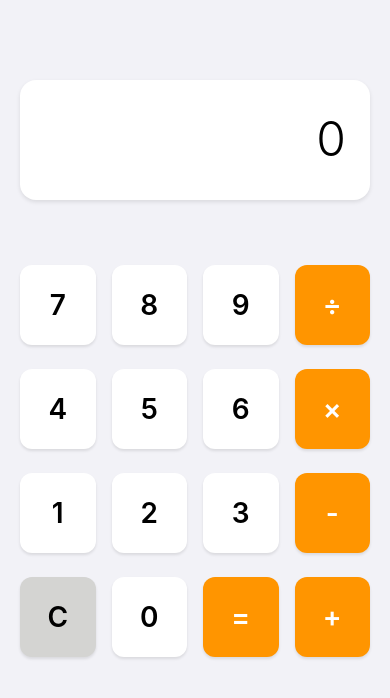
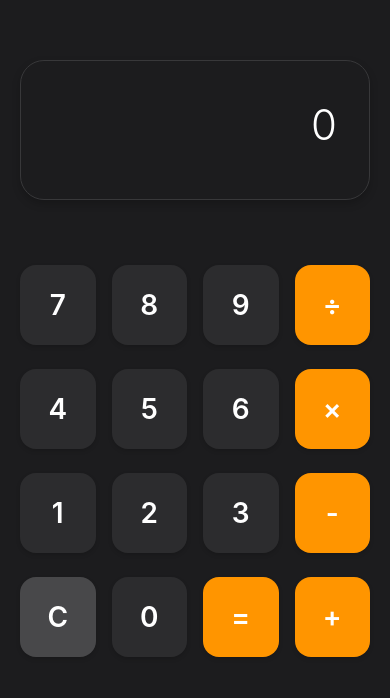
Before and after one commit to LuisT-ls/calculadora-mobile-reactnative, a React Native app: screen / in a window 390 px wide. Shown: the part 122-820 px from the top of the page. Built offline with nearby package versions, Linux system fonts and the light colour scheme.

Commit message:
Refactor ButtonCalc and CalculatorScreen components for a modern design. Updated button types, styles, and colors to enhance UI consistency and user experience. Adjusted layout and spacing for improved usability.

```diff
--- a/src/components/ButtonCalc.tsx
+++ b/src/components/ButtonCalc.tsx
@@ -1,11 +1,12 @@
 import React from 'react';
 import { TouchableOpacity, Text, StyleSheet, ViewStyle, TextStyle } from 'react-native';
 import { colors } from '../styles/colors';
+import { shadows, borderRadius, spacing } from '../styles/global';
 
 /**
  * Tipos de botão da calculadora
  */
-export type ButtonType = 'number' | 'operator' | 'function' | 'equals';
+export type ButtonType = 'number' | 'operator' | 'action' | 'equals';
 
 /**
  * Props do componente ButtonCalc
@@ -18,11 +19,11 @@ interface ButtonCalcProps {
 }
 
 /**
- * Componente de botão da calculadora
+ * Componente de botão da calculadora com design moderno
  *
  * @param label - Texto exibido no botão
  * @param onPress - Função chamada ao pressionar o botão
- * @param type - Tipo do botão (number, operator, function, equals)
+ * @param type - Tipo do botão (number, operator, action, equals)
  * @param flex - Valor flex para ajustar largura (padrão: 1)
  */
 export const ButtonCalc: React.FC<ButtonCalcProps> = ({
@@ -36,8 +37,8 @@ export const ButtonCalc: React.FC<ButtonCalcProps> = ({
     switch (type) {
       case 'operator':
         return styles.buttonOperator;
-      case 'function':
-        return styles.buttonFunction;
+      case 'action':
+        return styles.buttonAction;
       case 'equals':
         return styles.buttonEquals;
       default:
@@ -51,6 +52,8 @@ export const ButtonCalc: React.FC<ButtonCalcProps> = ({
       case 'operator':
       case 'equals':
         return styles.buttonTextLight;
+      case 'action':
+        return styles.buttonTextLight;
       default:
         return styles.buttonText;
     }
@@ -60,7 +63,7 @@ export const ButtonCalc: React.FC<ButtonCalcProps> = ({
     <TouchableOpacity
       style={[styles.button, getButtonStyle(), { flex }]}
       onPress={onPress}
-      activeOpacity={0.7}
+      activeOpacity={0.8}
     >
       <Text style={[styles.buttonLabel, getTextStyle()]}>{label}</Text>
     </TouchableOpacity>
@@ -69,19 +72,12 @@ export const ButtonCalc: React.FC<ButtonCalcProps> = ({
 
 const styles = StyleSheet.create({
   button: {
-    margin: 8,
-    borderRadius: 12,
+    margin: spacing.sm,
+    borderRadius: borderRadius.large,
     justifyContent: 'center',
     alignItems: 'center',
     minHeight: 80,
-    elevation: 2,
-    shadowColor: '#000',
-    shadowOffset: {
-      width: 0,
-      height: 2,
-    },
-    shadowOpacity: 0.1,
-    shadowRadius: 3,
+    ...shadows.medium,
   },
   buttonNumber: {
     backgroundColor: colors.buttonNumber,
@@ -89,11 +85,11 @@ const styles = StyleSheet.create({
   buttonOperator: {
     backgroundColor: colors.buttonOperator,
   },
-  buttonFunction: {
-    backgroundColor: colors.buttonFunction,
+  buttonAction: {
+    backgroundColor: colors.buttonAction,
   },
   buttonEquals: {
-    backgroundColor: colors.buttonOperator,
+    backgroundColor: colors.buttonEquals,
   },
   buttonLabel: {
     fontSize: 28,
--- a/src/screens/CalculatorScreen.tsx
+++ b/src/screens/CalculatorScreen.tsx
@@ -2,11 +2,12 @@ import React, { useState } from 'react';
 import { View, Text, StyleSheet, SafeAreaView } from 'react-native';
 import { StatusBar } from 'expo-status-bar';
 import { colors } from '../styles/colors';
+import { shadows, borderRadius, spacing, typography } from '../styles/global';
 import { ButtonCalc, ButtonType } from '../components/ButtonCalc';
 import { calculate, canAddOperator, formatNumber } from '../utils/calc';
 
 /**
- * Tela principal da calculadora
+ * Tela principal da calculadora com design moderno
  */
 export const CalculatorScreen: React.FC = () => {
   // Estado para armazenar a expressão completa digitada
@@ -120,7 +121,7 @@ export const CalculatorScreen: React.FC = () => {
 
   return (
     <SafeAreaView style={styles.container}>
-      <StatusBar style="auto" />
+      <StatusBar style="light" />
 
       {/* Display da calculadora */}
       <View style={styles.displayContainer}>
@@ -166,7 +167,7 @@ export const CalculatorScreen: React.FC = () => {
 
         {/* Linha 4: C, 0, =, + */}
         <View style={styles.buttonRow}>
-          {renderButton('C', handleClear, 'function')}
+          {renderButton('C', handleClear, 'action')}
           {renderButton('0', () => handleNumber('0'))}
           {renderButton('=', handleEquals, 'equals')}
           {renderButton('+', () => handleOperator('+'), 'operator')}
@@ -184,48 +185,42 @@ const styles = StyleSheet.create({
   displayContainer: {
     flex: 0.4,
     justifyContent: 'flex-end',
-    paddingHorizontal: 20,
-    paddingBottom: 20,
+    paddingHorizontal: spacing.xl,
+    paddingBottom: spacing.xl,
   },
   display: {
     backgroundColor: colors.surface,
-    borderRadius: 16,
-    padding: 24,
-    minHeight: 120,
+    borderRadius: borderRadius.xlarge,
+    padding: spacing.xxxl,
+    minHeight: 140,
     justifyContent: 'flex-end',
-    elevation: 4,
-    shadowColor: '#000',
-    shadowOffset: {
-      width: 0,
-      height: 2,
-    },
-    shadowOpacity: 0.1,
-    shadowRadius: 4,
+    borderWidth: 1,
+    borderColor: colors.border,
+    ...shadows.large,
   },
   expression: {
-    fontSize: 48,
-    fontWeight: '300',
-    color: colors.text,
+    ...typography.display,
+    fontSize: 42,
     textAlign: 'right',
-    marginBottom: 8,
+    marginBottom: spacing.md,
     minHeight: 56,
   },
   result: {
-    fontSize: 32,
-    fontWeight: '600',
+    ...typography.heading,
+    fontSize: 28,
+    textAlign: 'right',
     color: colors.textSecondary,
-    textAlign: 'right',
     minHeight: 40,
   },
   buttonsContainer: {
     flex: 0.6,
-    paddingHorizontal: 12,
-    paddingBottom: 20,
+    paddingHorizontal: spacing.md,
+    paddingBottom: spacing.xl,
     justifyContent: 'center',
   },
   buttonRow: {
     flexDirection: 'row',
     justifyContent: 'space-between',
-    marginVertical: 4,
+    marginVertical: spacing.xs,
   },
 });
--- a/src/styles/colors.ts
+++ b/src/styles/colors.ts
@@ -1,5 +1,6 @@
 /**
  * Tema de cores do aplicativo
+ * Cores modernas e equilibradas para a calculadora
  */
 export const colors = {
   // Cores primárias
@@ -13,14 +14,17 @@ export const colors = {
   secondaryLight: '#AF52DE',
 
   // Cores de fundo
-  background: '#F2F2F7',
+  background: '#1C1C1E',
+  backgroundLight: '#2C2C2E',
   backgroundDark: '#000000',
-  surface: '#FFFFFF',
-  surfaceDark: '#1C1C1E',
+  surface: '#1C1C1E',
+  surfaceLight: '#2C2C2E',
+  surfaceDark: '#000000',
 
   // Cores de texto
-  text: '#000000',
+  text: '#FFFFFF',
   textSecondary: '#8E8E93',
+  textTertiary: '#636366',
   textLight: '#FFFFFF',
   textDark: '#1C1C1E',
 
@@ -31,16 +35,22 @@ export const colors = {
   info: '#007AFF',
 
   // Cores de borda
-  border: '#C6C6C8',
-  borderLight: '#E5E5EA',
-  borderDark: '#38383A',
+  border: '#38383A',
+  borderLight: '#48484A',
+  borderDark: '#1C1C1E',
 
-  // Cores de botão da calculadora
-  buttonNumber: '#FFFFFF',
+  // Cores de botão da calculadora (tema escuro moderno)
+  buttonNumber: '#2C2C2E',
+  buttonNumberPressed: '#3A3A3C',
   buttonOperator: '#FF9500',
-  buttonFunction: '#D4D4D2',
-  buttonText: '#000000',
+  buttonOperatorPressed: '#FFAD33',
+  buttonAction: '#48484A',
+  buttonActionPressed: '#636366',
+  buttonEquals: '#FF9500',
+  buttonEqualsPressed: '#FFAD33',
+  buttonText: '#FFFFFF',
   buttonTextLight: '#FFFFFF',
+  buttonTextDark: '#1C1C1E',
 } as const;
 
 export type Colors = typeof colors;
--- /dev/null
+++ b/src/styles/global.ts
@@ -0,0 +1,91 @@
+import { ViewStyle, TextStyle } from 'react-native';
+import { colors } from './colors';
+
+/**
+ * Estilos globais compartilhados da aplicação
+ */
+
+/**
+ * Sombras padrão para elevação
+ */
+export const shadows = {
+  small: {
+    elevation: 2,
+    shadowColor: '#000',
+    shadowOffset: {
+      width: 0,
+      height: 1,
+    },
+    shadowOpacity: 0.1,
+    shadowRadius: 2,
+  } as ViewStyle,
+  medium: {
+    elevation: 4,
+    shadowColor: '#000',
+    shadowOffset: {
+      width: 0,
+      height: 2,
+    },
+    shadowOpacity: 0.15,
+    shadowRadius: 4,
+  } as ViewStyle,
+  large: {
+    elevation: 8,
+    shadowColor: '#000',
+    shadowOffset: {
+      width: 0,
+      height: 4,
+    },
+    shadowOpacity: 0.2,
+    shadowRadius: 8,
+  } as ViewStyle,
+};
+
+/**
+ * Bordas arredondadas padrão
+ */
+export const borderRadius = {
+  small: 8,
+  medium: 12,
+  large: 16,
+  xlarge: 24,
+  round: 9999,
+} as const;
+
+/**
+ * Espaçamentos padrão
+ */
+export const spacing = {
+  xs: 4,
+  sm: 8,
+  md: 12,
+  lg: 16,
+  xl: 20,
+  xxl: 24,
+  xxxl: 32,
+} as const;
+
+/**
+ * Tipografia padrão
+ */
+export const typography = {
+  display: {
+    fontSize: 48,
+    fontWeight: '300' as TextStyle['fontWeight'],
+    color: colors.text,
+  } as TextStyle,
+  heading: {
+    fontSize: 32,
+    fontWeight: '600' as TextStyle['fontWeight'],
+    color: colors.textSecondary,
+  } as TextStyle,
+  body: {
+    fontSize: 18,
+    fontWeight: '400' as TextStyle['fontWeight'],
+    color: colors.text,
+  } as TextStyle,
+  button: {
+    fontSize: 28,
+    fontWeight: '600' as TextStyle['fontWeight'],
+  } as TextStyle,
+};
--- a/src/styles/index.ts
+++ b/src/styles/index.ts
@@ -1 +1,2 @@
 export { colors, type Colors } from './colors';
+export { shadows, borderRadius, spacing, typography } from './global';
```
